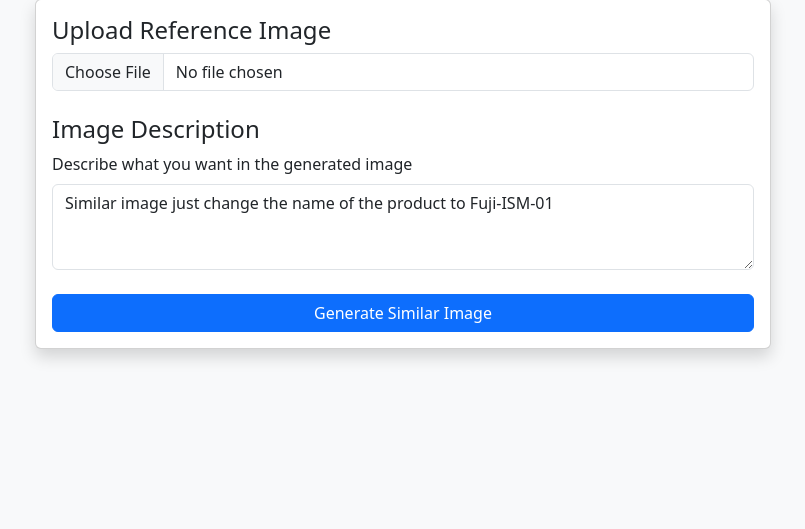
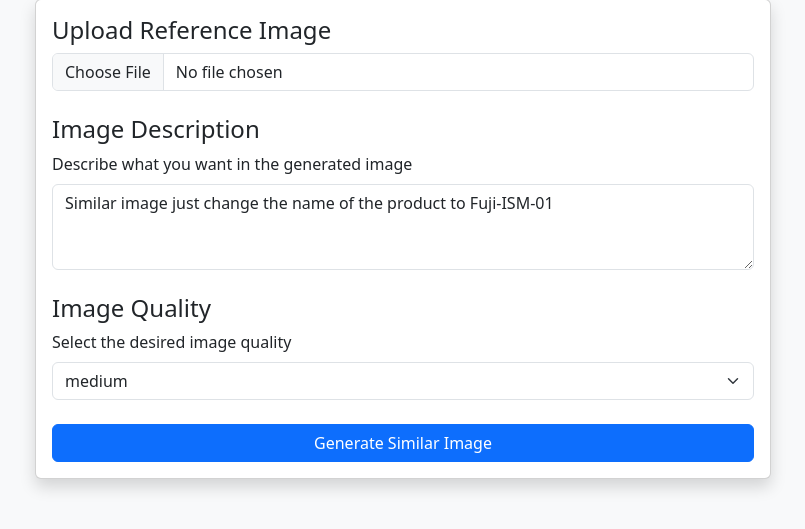
Before and after one commit to umar-farooq-khan/Social-Media-Post-Video-Image-Generator, a Django app: template social_media_generator/generator/templates/generator/reference_image.html in a window 1280 px wide. Shown: the part 209-738 px from the top of the page, without its empty margins (237-1042 px from the left). Run offline with Django 5.2, Linux system fonts and the light colour scheme; the template is opened without the code that fills it, so the values that code supplies are empty; some libraries are stand-ins or nearby versions.

Commit message:
dynamic quality

```diff
--- a/social_media_generator/generator/templates/generator/reference_image.html
+++ b/social_media_generator/generator/templates/generator/reference_image.html
@@ -102,6 +102,19 @@
                                 </div>
                             </div>
 
+                            <!-- Image Quality -->
+                            <div class="mb-4">
+                                <h4>Image Quality</h4>
+                                <div class="mb-3">
+                                    <label for="imageQuality" class="form-label">Select the desired image quality</label>
+                                    <select class="form-select" id="imageQuality" name="imageQuality" required>
+                                        <option value="low">low</option>
+                                        <option value="medium" selected>medium</option>
+                                        <option value="high">high</option>
+                                    </select>
+                                </div>
+                            </div>
+
                             <button type="submit" class="btn btn-primary w-100">Generate Similar Image</button>
                         </form>
 
@@ -158,6 +171,7 @@
             const formData = new FormData();
             formData.append('referenceImage', document.getElementById('referenceImage').files[0]);
             formData.append('imageDescription', document.getElementById('imageDescription').value);
+            formData.append('imageQuality', document.getElementById('imageQuality').value);
 
             try {
                 const response = await fetch('/api/generate-reference-image/', {
--- a/social_media_generator/generator/views.py
+++ b/social_media_generator/generator/views.py
@@ -321,9 +321,11 @@ def generate_reference_image(request):
             # Get the reference image and description
             reference_image = request.FILES.get('referenceImage')
             image_description = request.POST.get('imageDescription')
+            image_quality = request.POST.get('imageQuality', 'medium')  # Default to medium if not specified
             print('logs django')
             print(reference_image)
             print(image_description)
+            print(f'Image quality: {image_quality}')
             if not reference_image:
                 print('no reference image')
                 return JsonResponse({
@@ -365,7 +367,7 @@ def generate_reference_image(request):
                             Additional requirements: {image_description}""",
                             n=1,
                             size="1024x1024",
-                            quality="low"
+                            quality=image_quality
                         )
                         print(result.usage)
 
```
